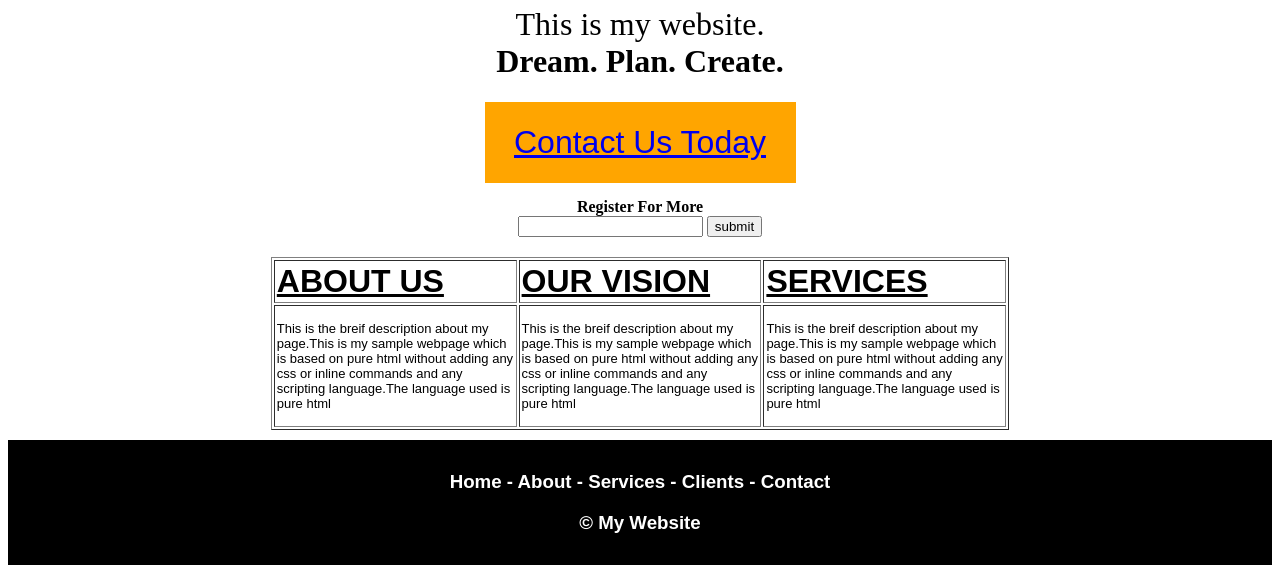
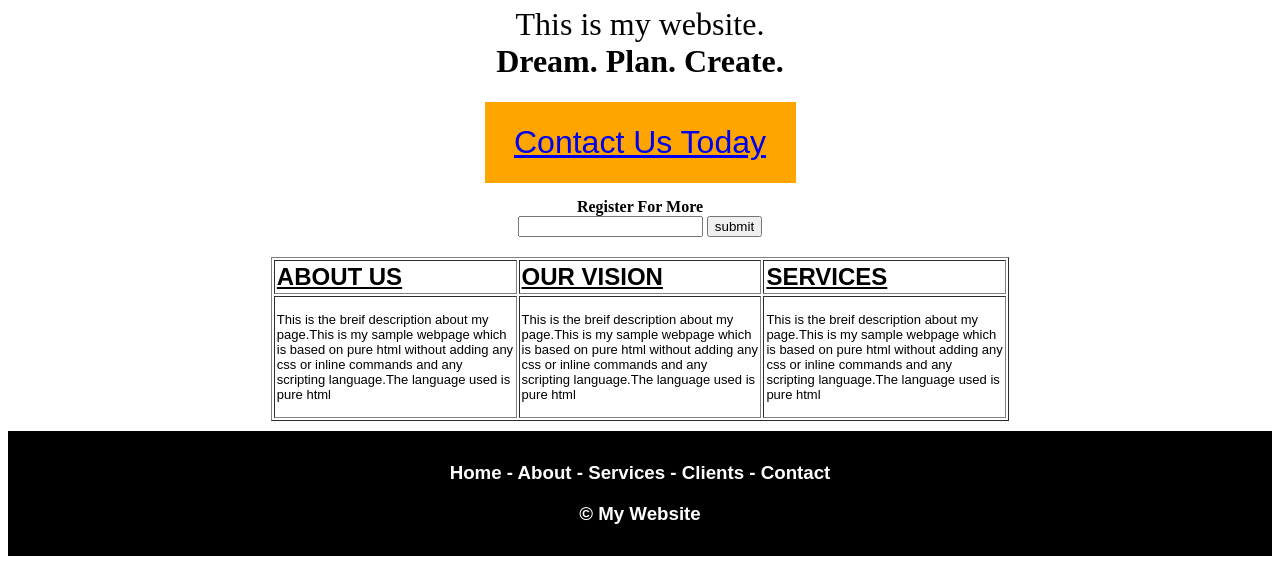
Before and after one commit to Satya2553/satya, a plain HTML site: page index.html in a window 1280 px wide. Shown: the part 896-1469 px from the top of the page. Drawn offline with Linux system fonts and the light colour scheme.

Commit message:
Update index.html

```diff
--- a/index.html
+++ b/index.html
@@ -101,21 +101,21 @@
                     <table widht="70%" border="1" cellspacing="2" cellpadding="2" color="white">
                         <tr>
                             <td align="left">
-                                <font face="sans-serif" color="black" size="6">
+                                <font face="sans-serif" color="black" size="5">
                                     <strong>
                                         <u>ABOUT US</u>
                                     </strong>
                                 </font>
                             </td>
                             <td align="left">
-                                <font face="sans-serif" color="black" size="6">
+                                <font face="sans-serif" color="black" size="5">
                                     <strong>
                                         <u>OUR VISION</u>
                                     </strong>
                                 </font>
                             </td>
                             <td align="left">
-                                <font face="sans-serif" color="black" size="6">
+                                <font face="sans-serif" color="black" size="5">
                                     <strong>
                                         <u>SERVICES</u>
                                     </strong>
```
